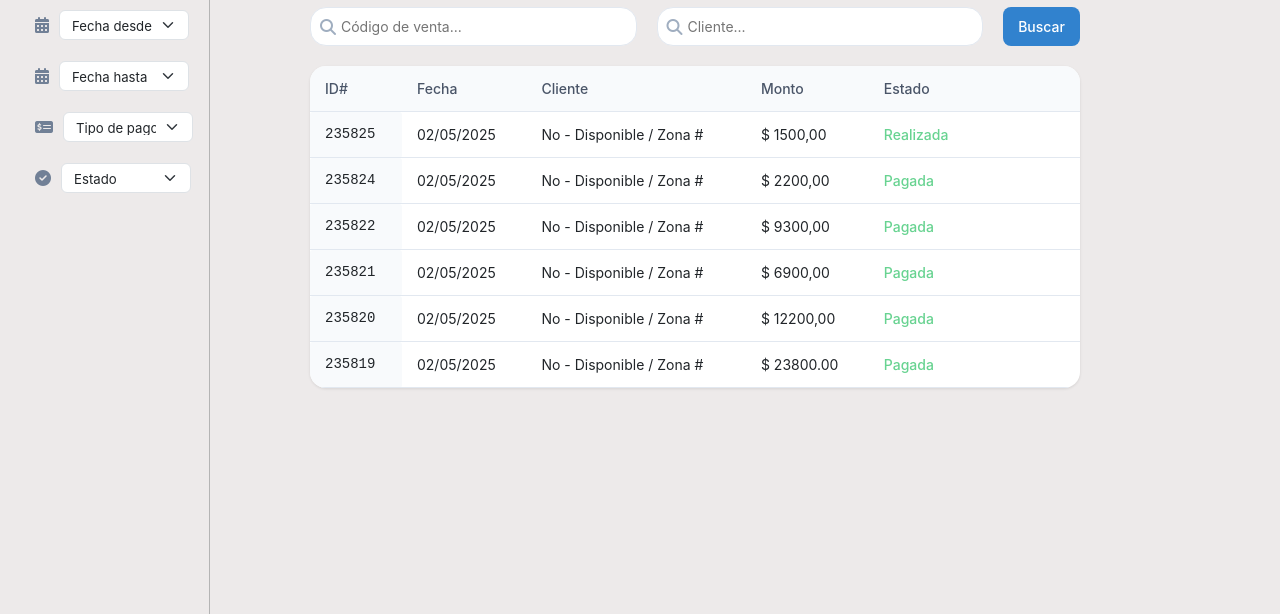
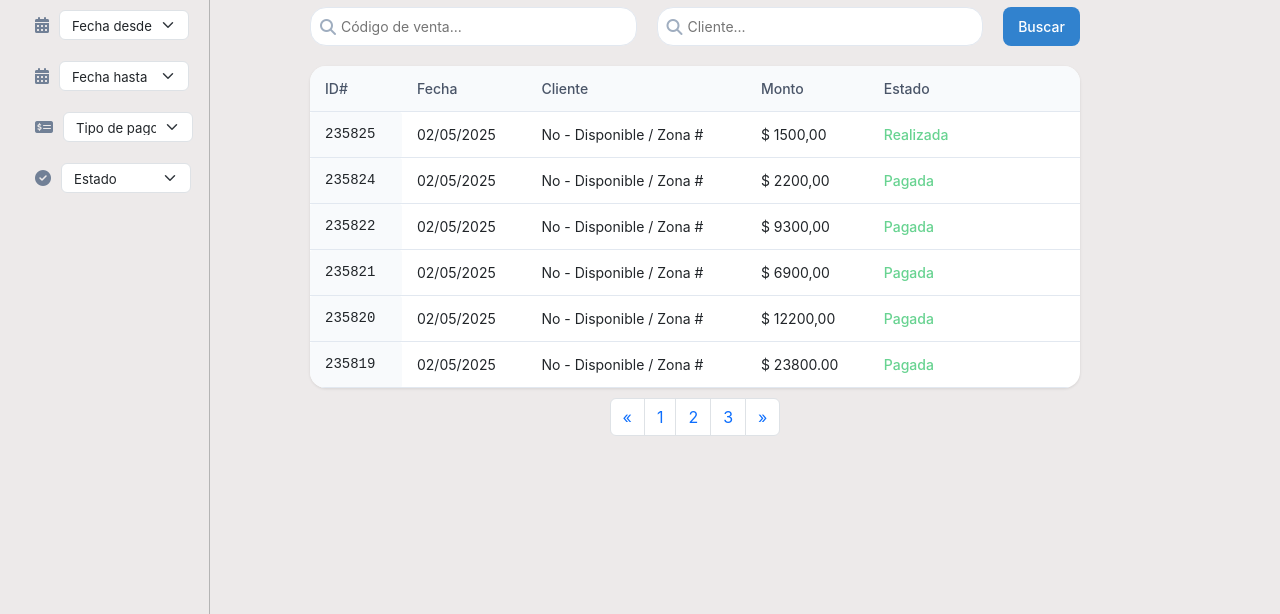
Before and after one commit to vlo-dev/Sistema-de-ventas, a plain HTML site: page pages/ventas.html in a window 1280 px wide. Shown: the part 186-800 px from the top of the page. Drawn offline with nearby package versions, Linux system fonts and the light colour scheme; a script that the page names is missing.

Commit message:
Pagination

```diff
--- a/pages/ventas.html
+++ b/pages/ventas.html
@@ -393,6 +393,24 @@
           </tr>
       </tbody>
     </table>
+
+    <nav aria-label="Page navigation example" id="pag">
+      <ul class="pagination">
+        <li class="page-item">
+          <a class="page-link" href="#" aria-label="Previous">
+            <span aria-hidden="true">&laquo;</span>
+          </a>
+        </li>
+        <li class="page-item"><a class="page-link" href="#">1</a></li>
+        <li class="page-item"><a class="page-link" href="#">2</a></li>
+        <li class="page-item"><a class="page-link" href="#">3</a></li>
+        <li class="page-item">
+          <a class="page-link" href="#" aria-label="Next">
+            <span aria-hidden="true">&raquo;</span>
+          </a>
+        </li>
+      </ul>
+    </nav>
     </div>
 
   </main>
--- a/scss/pages/_articulos.scss
+++ b/scss/pages/_articulos.scss
@@ -191,5 +191,11 @@
   border-radius: 3px;
   padding: 2px 4px;
 }
-
+//pagination
+  #pag{
+    margin-top: 10px;
+    }
+    .pagination{
+      justify-content: center;
+    }
 }
--- a/scss/pages/_ventas.scss
+++ b/scss/pages/_ventas.scss
@@ -175,4 +175,11 @@
   border-radius: 3px;
   padding: 2px 4px;
 }
-  }
+//pagination
+  #pag{
+    margin-top: 10px;
+    }
+    .pagination{
+      justify-content: center;
+    }
+    }
```
Also changed, not shown: pages/articulos.html (+18 -0 lines), css/styles.css, 1 other file. Lines whose indentation alone changed are shown as unchanged.
